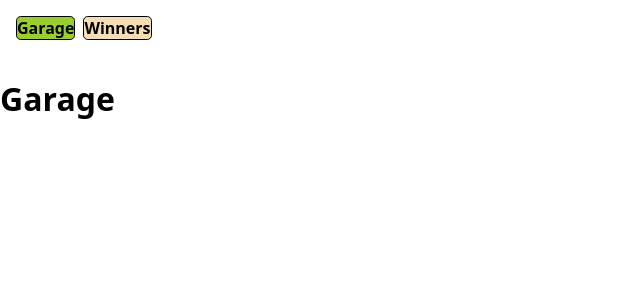
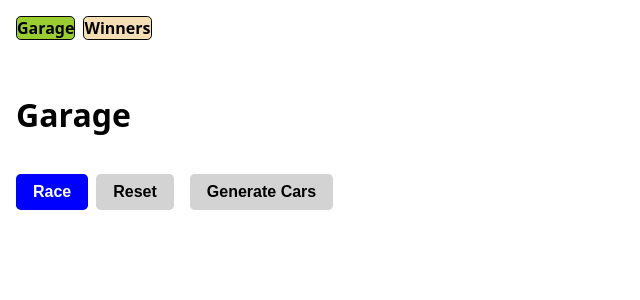
Before and after one commit to sierra9999/async-race, a React (Vite) app: page / in a window 1280 px wide. Shown: the top 300 px of the page, without its empty margins (0-640 px from the left). Built offline with nearby package versions, Linux system fonts and the light colour scheme.

Commit message:
feat: add shared button component and race control panel

```diff
--- /dev/null
+++ b/src/features/RaceControlPanel/RaceControlPanel.module.css
@@ -0,0 +1,12 @@
+.panel {
+  display: flex;
+  flex-wrap: wrap;
+  align-items: center;
+  gap: 1rem;
+}
+
+.raceGroup {
+  display: flex;
+  flex-wrap: wrap;
+  gap: 0.5rem;
+}
--- /dev/null
+++ b/src/features/RaceControlPanel/RaceControlPanel.tsx
@@ -0,0 +1,16 @@
+import Button from '@/ui/Button/Button';
+import styles from './RaceControlPanel.module.css';
+
+function RaceControlPanel() {
+  return (
+    <div className={styles.panel}>
+      <div className={styles.raceGroup}>
+        <Button variant="primary">Race</Button>
+        <Button>Reset</Button>
+      </div>
+      <Button>Generate Cars</Button>
+    </div>
+  );
+}
+
+export default RaceControlPanel;
--- /dev/null
+++ b/src/features/garage/GaragePage.module.css
@@ -0,0 +1,13 @@
+.page {
+  padding: 1rem;
+  display: flex;
+  flex-direction: column;
+  gap: 1rem;
+  max-width: 100%;
+}
+
+.controlRow {
+  display: flex;
+  flex-wrap: wrap;
+  justify-content: space-between;
+}
--- a/src/features/garage/GaragePage.tsx
+++ b/src/features/garage/GaragePage.tsx
@@ -1,5 +1,15 @@
+import RaceControlPanel from '../RaceControlPanel/RaceControlPanel';
+import styles from './GaragePage.module.css';
+
 function GaragePage() {
-  return <h1>Garage</h1>;
+  return (
+    <div className={styles.page}>
+      <h1>Garage</h1>
+      <div className={styles.controlRow}>
+        <RaceControlPanel />
+      </div>
+    </div>
+  );
 }
 
 export default GaragePage;
--- /dev/null
+++ b/src/ui/Button/Button.module.css
@@ -0,0 +1,33 @@
+.button {
+  border: 1px solid transparent;
+  border-radius: 0.3rem;
+  padding: 0.5rem 1rem;
+  font-size: 1rem;
+  font-weight: 600;
+  cursor: pointer;
+  white-space: nowrap;
+}
+
+.button:disabled {
+  cursor: not-allowed;
+  opacity: 0.5;
+}
+
+.button:hover:not(:disabled) {
+  opacity: 0.7;
+}
+
+.primary {
+  background-color: blue;
+  color: white;
+}
+
+.secondary {
+  background-color: lightgrey;
+  color: black;
+}
+
+.danger {
+  background-color: red;
+  color: white;
+}
--- /dev/null
+++ b/src/ui/Button/Button.tsx
@@ -0,0 +1,37 @@
+import type { MouseEventHandler, ReactNode } from 'react';
+import styles from './Button.module.css';
+
+type ButtonType = 'button' | 'submit';
+export type ButtonVariant = 'primary' | 'secondary' | 'danger';
+
+interface ButtonProps {
+  children: ReactNode;
+  type?: ButtonType;
+  className?: string;
+  variant?: ButtonVariant;
+  disabled?: boolean;
+  onClick?: MouseEventHandler<HTMLButtonElement>;
+}
+
+function Button({
+  children,
+  type = 'button',
+  className = '',
+  variant = 'secondary',
+  disabled = false,
+  onClick = undefined,
+}: ButtonProps) {
+  const classNames = [styles.button, styles[variant], className].filter(Boolean).join(' ');
+  return (
+    <button
+      type={type === 'submit' ? 'submit' : 'button'}
+      className={classNames}
+      disabled={disabled}
+      onClick={onClick}
+    >
+      {children}
+    </button>
+  );
+}
+
+export default Button;
```
